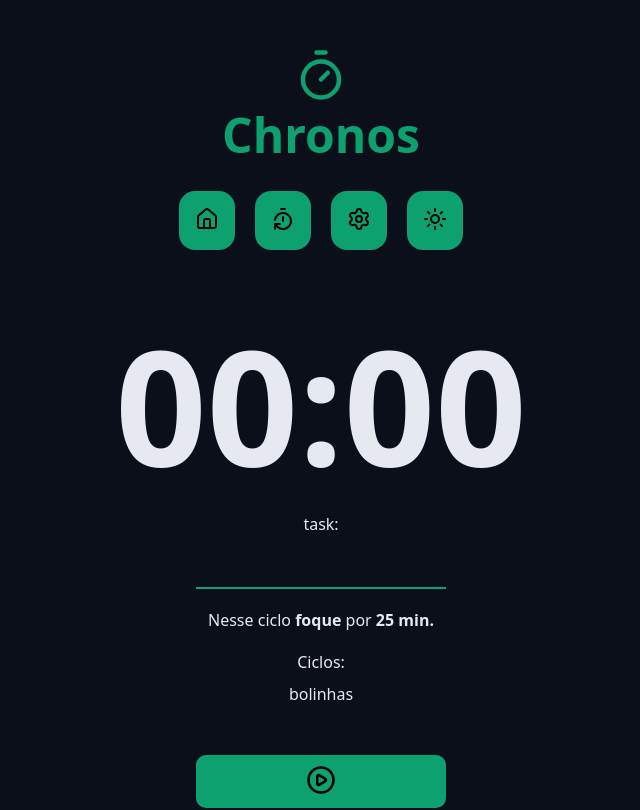
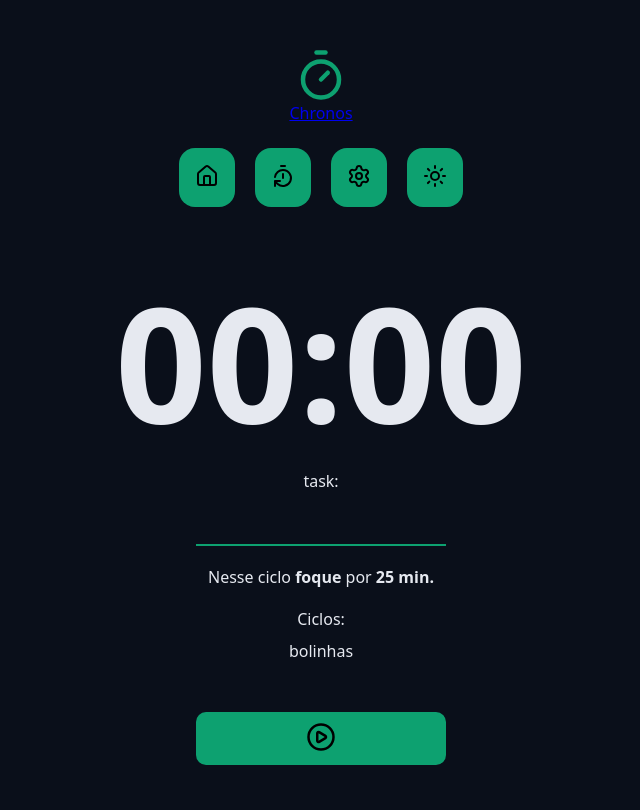
Before and after one commit to lucasmelosilva/chronos-pomodoro, a React (Vite) app: page / in a window 1280 px wide. Shown: the top 810 px of the page, without its empty margins (319-959 px from the left). Built offline with nearby package versions, Linux system fonts and the light colour scheme.

Commit message:
refator: change h1 to a tag

```diff
--- a/src/components/logo/index.tsx
+++ b/src/components/logo/index.tsx
@@ -5,7 +5,7 @@ export function Logo() {
   return (
     <div className={styles.title}>
       <TimerIcon className={styles.icon} />
-      <h1>Chronos</h1>
+      <a href="#">Chronos</a>
     </div>
   )
 }
```
